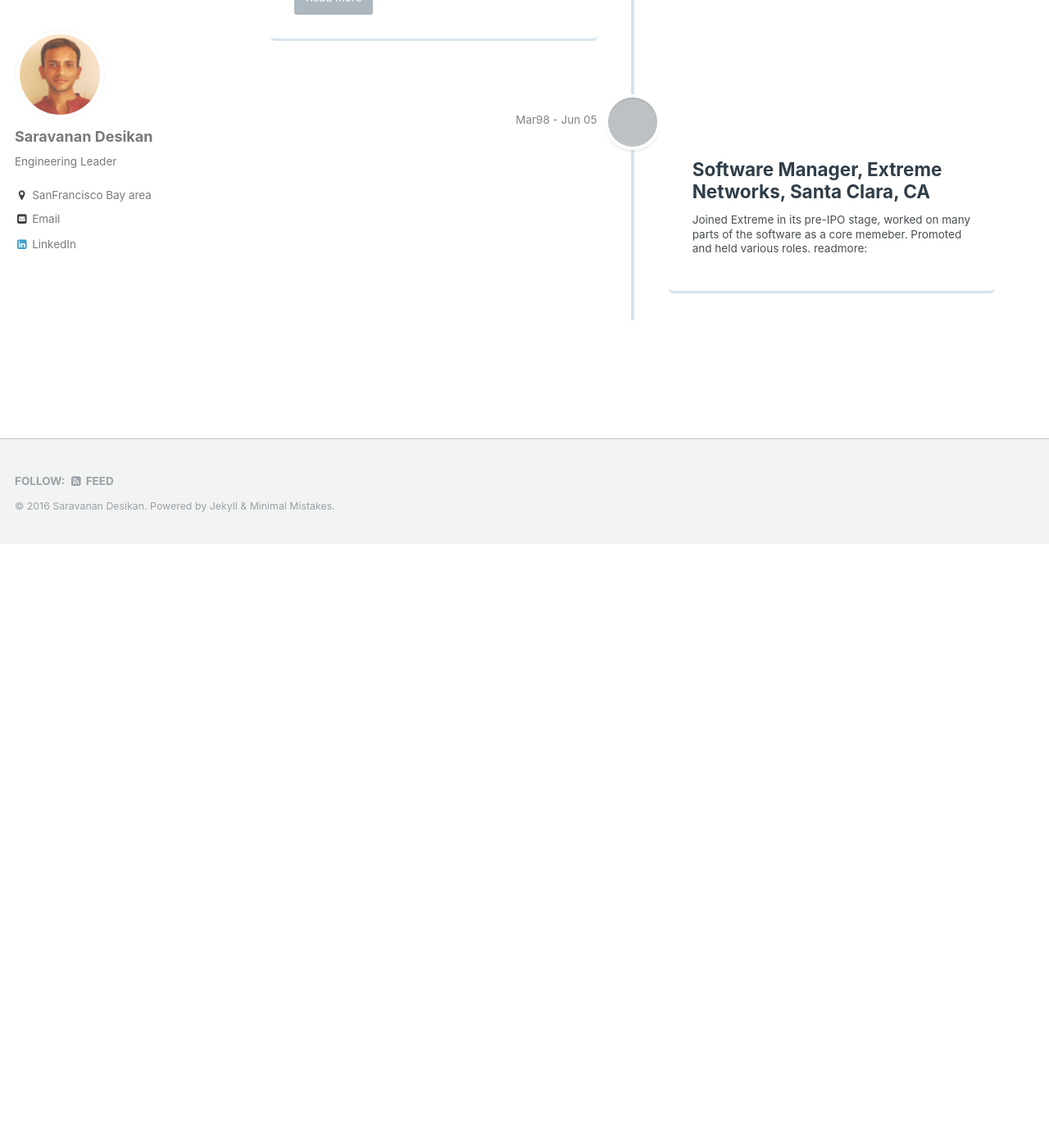
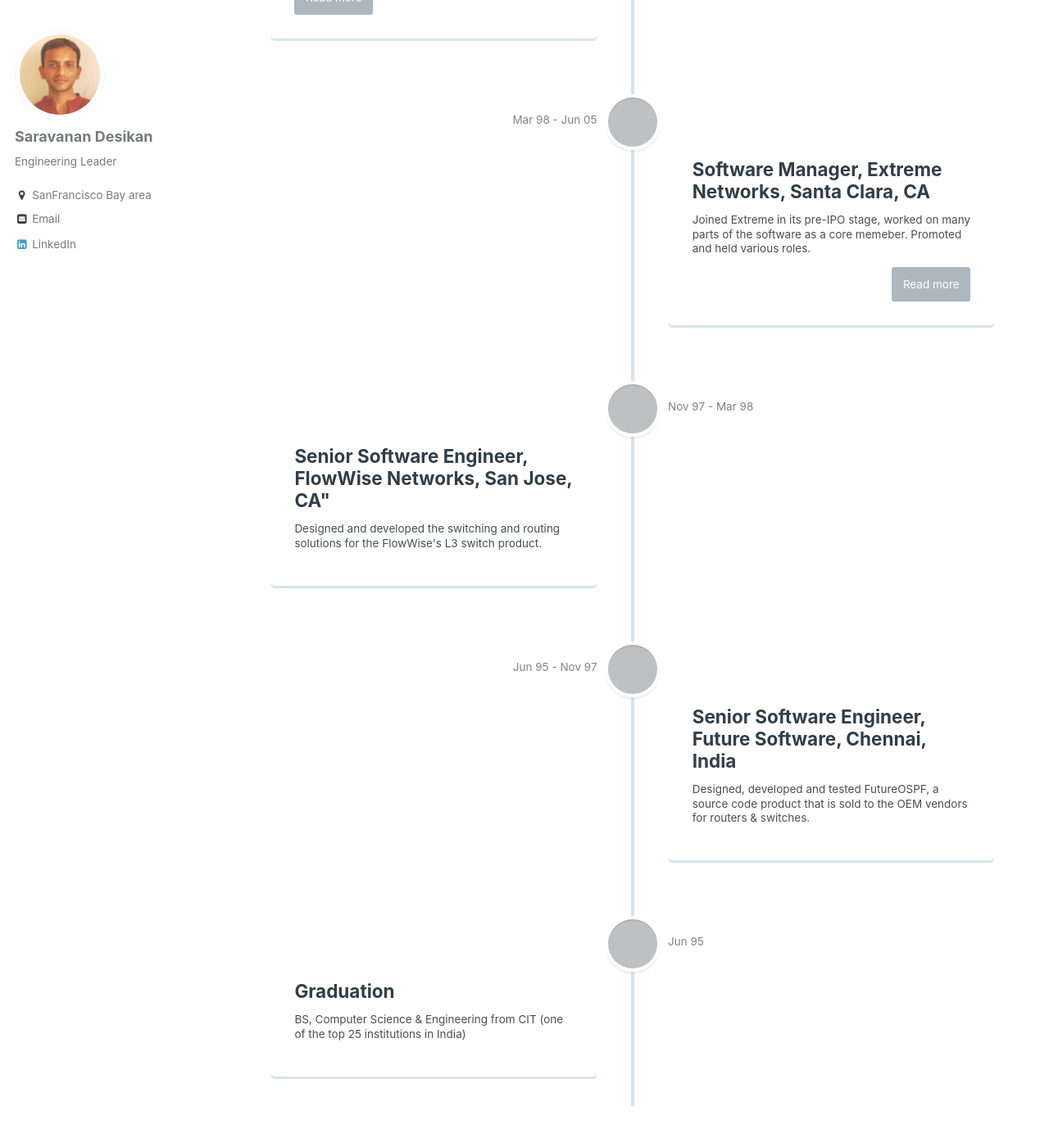
Before and after one commit to nitheeshkl/des, a Jekyll site: the page built from _pages/home.md, in a window 1280 px wide and 1400 px high, scrolled down 2315 px. Shown: the top 1389 px of the window at 82% size. Built offline with Jekyll 4.4.1, drawn with Linux system fonts in a browser that asks for light colours; before the commit the page ends 2979 px from its top, so only the background shows below that.

Commit message:
added remaining items to timeline
Signed-off-by: Nitheesh K L <nitheesh.k.l@intel.com>

```diff
--- a/_pages/home.md
+++ b/_pages/home.md
@@ -33,9 +33,25 @@
 
     - title: "Software Manager, Extreme Networks, Santa Clara, CA"
       desc: "Joined Extreme in its pre-IPO stage, worked on many parts of the
-      software as a core memeber. Promoted and held various roles.
+            software as a core memeber. Promoted and held various roles."
       readmore: "#0"
-      date: "Mar98 - Jun 05"
+      date: "Mar 98 - Jun 05"
+
+    - title: Senior Software Engineer, FlowWise Networks, San Jose, CA"
+      desc: "Designed and developed the switching and routing solutions for the
+            FlowWise's L3 switch product."
+      date: "Nov 97 - Mar 98"
+
+    - title: "Senior Software Engineer, Future Software, Chennai, India"
+      desc: "Designed, developed and tested FutureOSPF, a source code product
+            that is sold to the OEM vendors for routers & switches."
+      date: "Jun 95 - Nov 97"
+
+    - title: "Graduation"
+      desc: "BS, Computer Science & Engineering from CIT (one of the top 25
+            institutions in India)"
+      date: "Jun 95"
+
 ---
 
 {% include base_path %}
```
